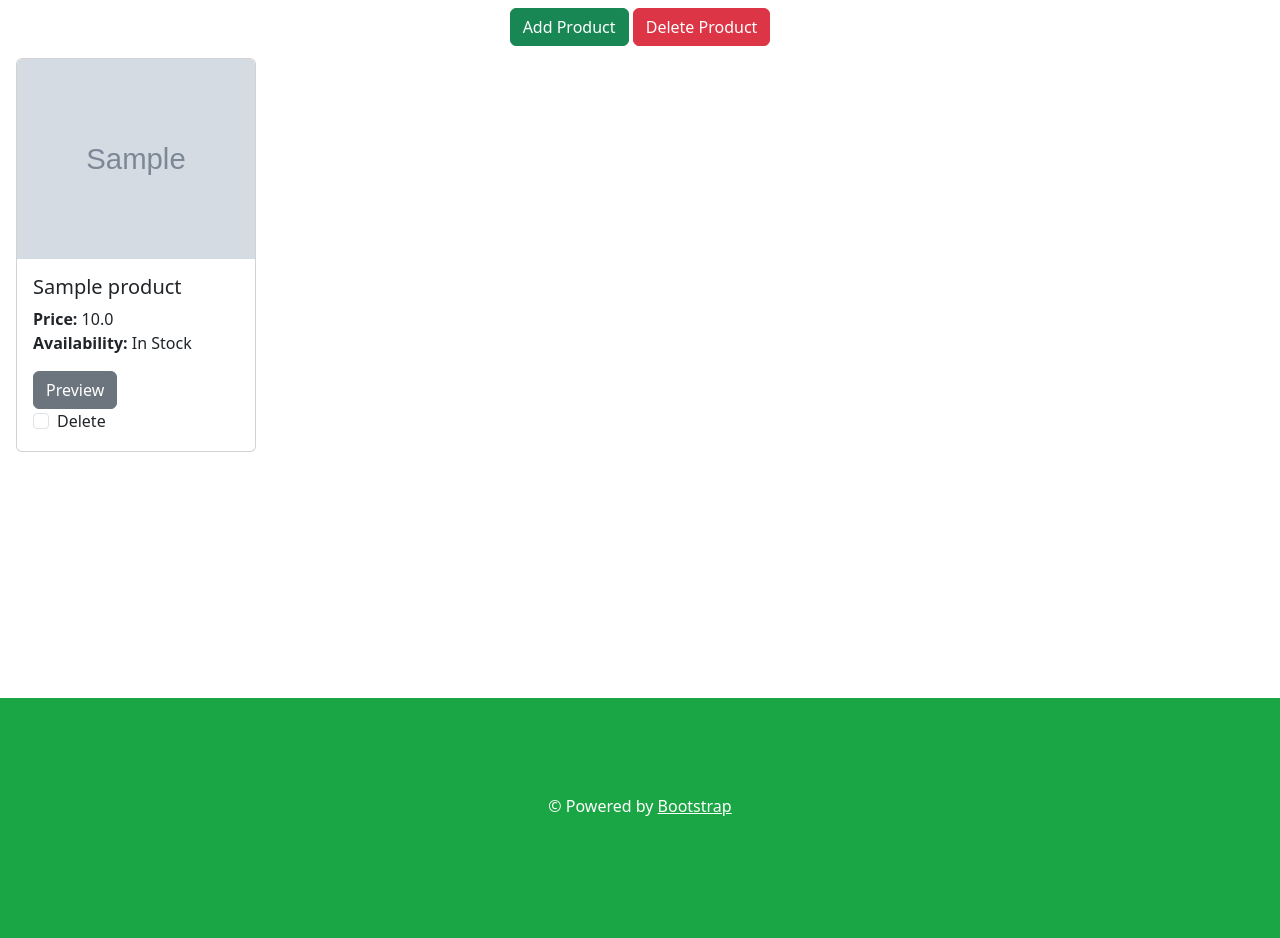
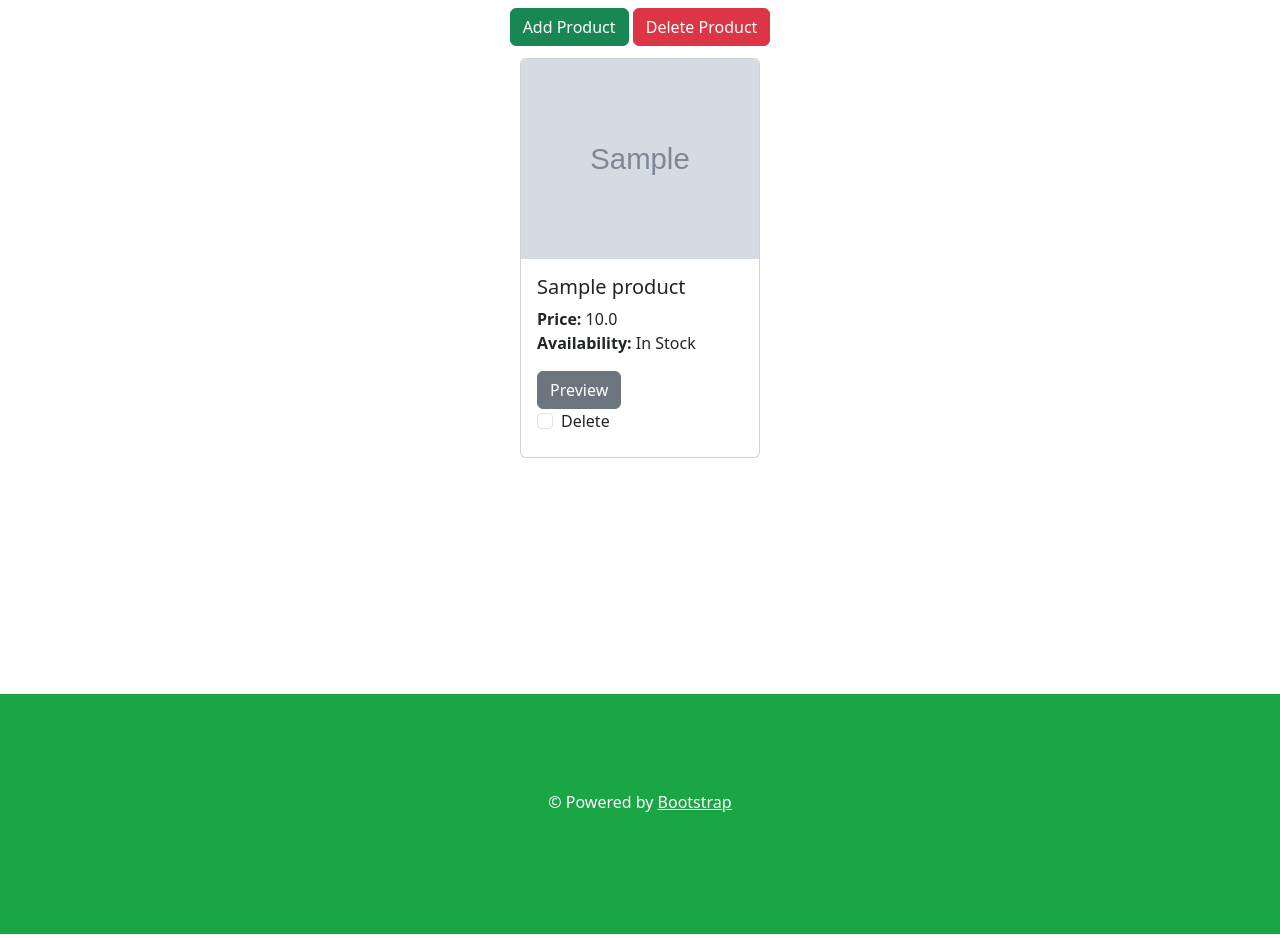
Before and after one commit to KDotWare/CS50x-Final-Project, a Flask app: page /me/listing in a window 1280 px wide. Shown: the part 70-1008 px from the top of the page. Run offline with Flask 3, Linux system fonts and the light colour scheme; the visitor is signed in with stand-in values (Sample User, id 1); tables that the repository leaves empty hold one stand-in row (values such as "Sample post"); grey boxes marked "Sample" are stand-in pictures.

Commit message:
Part of previous commit

```diff
--- a/static/css/style.css
+++ b/static/css/style.css
@@ -240,6 +240,10 @@ footer a {
 
 .listing {
     min-height: 40em;
+    display: flex;
+    flex-direction: row;
+    flex-wrap: wrap;
+    justify-content: center;
 }
 
  /* Large devices (laptops/desktops, 992px and up) */
```
